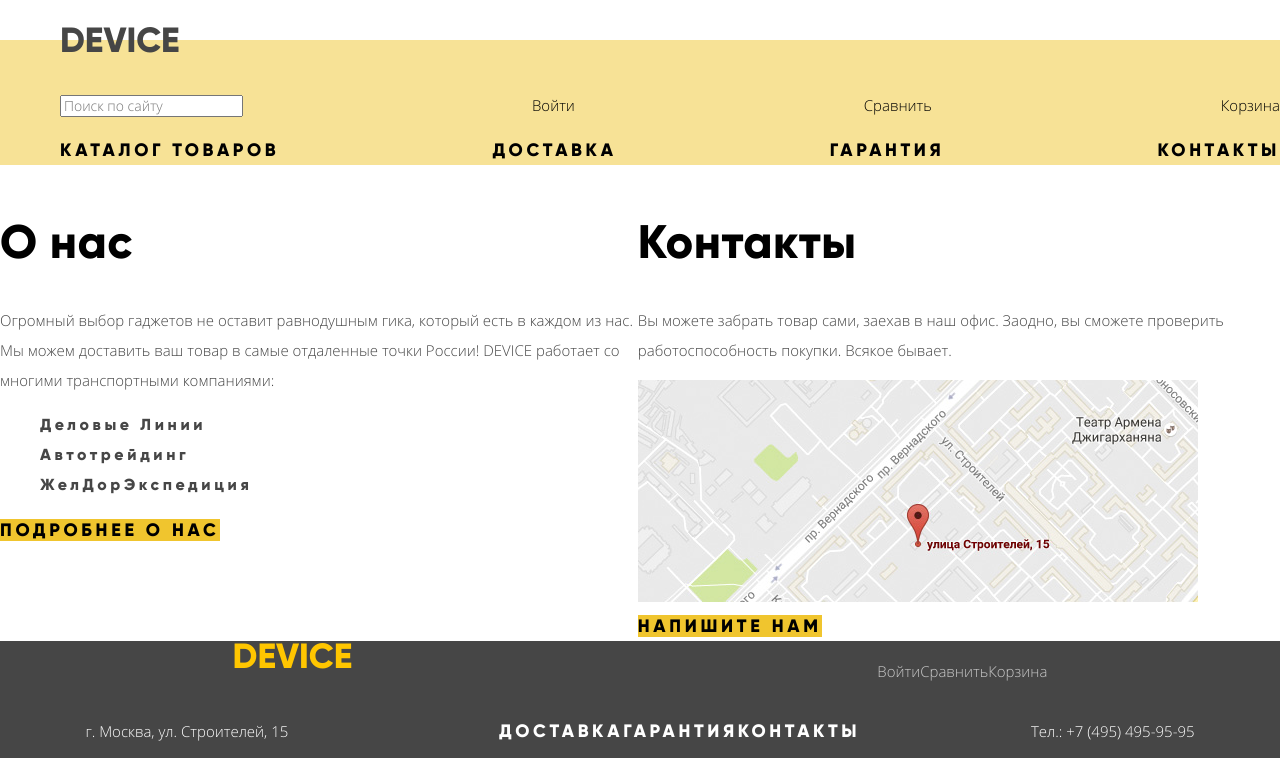
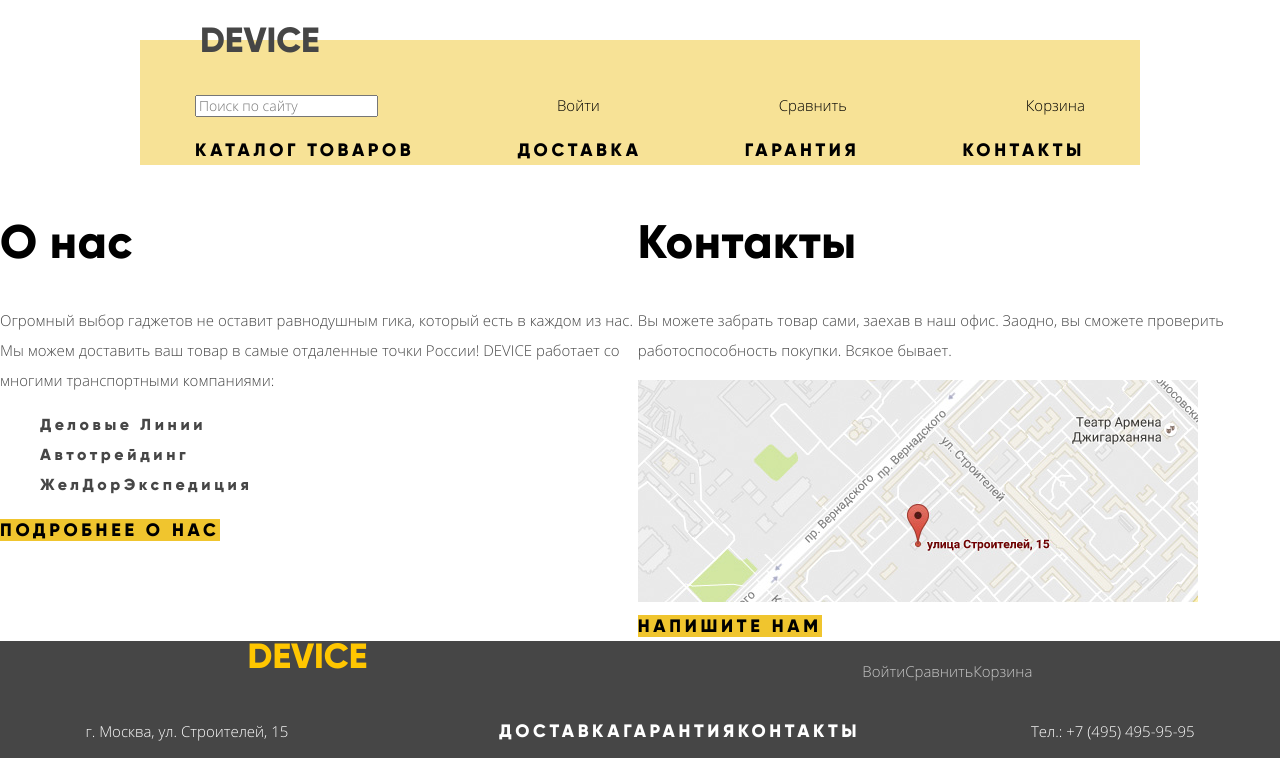
Before and after one commit to LexSupDev/device, a plain HTML site: page index.html in a window 1280 px wide. Shown: the top 758 px of the page. Drawn offline with Linux system fonts and the light colour scheme.

Commit message:
Update style.css

```diff
--- a/css/style.css
+++ b/css/style.css
@@ -46,7 +46,7 @@ body {
   line-height: 30px;
   font-weight: 300;
   color: #464646;
-  max-width: 1440px;
+  //max-width: 1440px;
   margin: 0 auto;
 }
 
@@ -97,7 +97,11 @@ a {
   background-color: #f7e296;
   margin-top: 40px;
   padding-top: 35px;
+  margin-left: 140px;
+  margin-right: 140px;
   position: relative;
+  padding-left: 55px;
+  padding-right: 55px;
 }
 
 .logo {
@@ -145,7 +149,7 @@ a {
 
 .user-links__list {
   padding: 0;
-  padding-left: 60px;
+  //padding-left: 60px;
   list-style: none;
   display: flex;
   justify-content: space-between;
@@ -161,7 +165,7 @@ a {
 
 .main-nav__list {
   padding: 0;
-  padding-left: 60px;
+  //padding-left: 60px;
   list-style: none;
   display: flex;
   justify-content: space-between;
```
